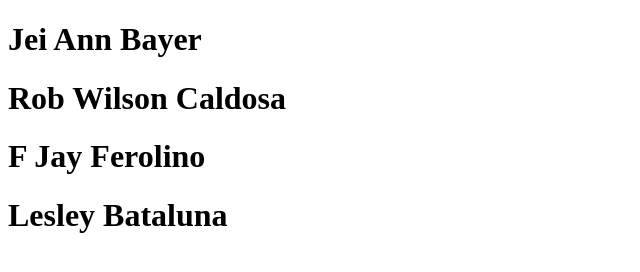
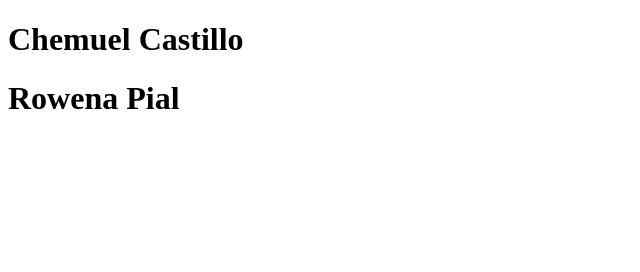
Before and after one commit to vachiong/my-first-repository, a plain HTML site: page myprofile.html in a window 1280 px wide. Shown: the whole page, without its empty margins (0-640 px from the left). Drawn offline with Linux system fonts and the light colour scheme.

```diff
--- a/myprofile.html
+++ b/myprofile.html
@@ -7,9 +7,7 @@
   <title>Document</title>
 </head>
 <body>
-  <h1>Jei Ann Bayer</h1>
-  <h1>Rob Wilson Caldosa</h1>
-  <h1>F Jay Ferolino</h1>
-  <h1>Lesley Bataluna</h1>
+  <h1>Chemuel Castillo</h1>
+  <h1>Rowena Pial</h1>
 </body>
 </html>
```
Also changed, not shown: index.html (+2 -0 lines).
